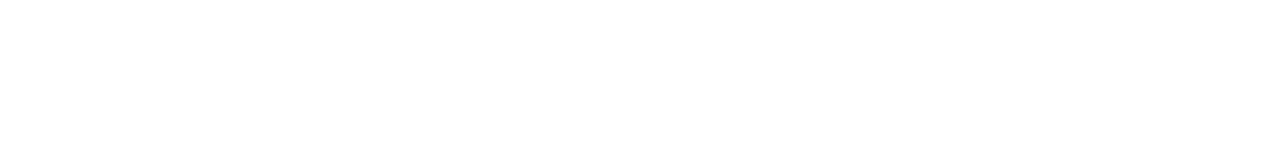
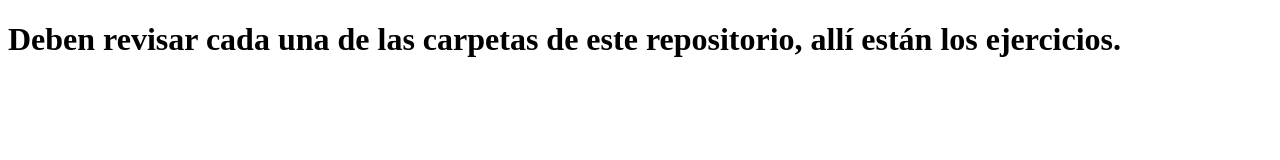
Before and after one commit to nicoarbe/Geek-Book, a plain HTML site: page index.html in a window 1280 px wide. Drawn offline with Linux system fonts and the light colour scheme.

Commit message:
Explicación para revisar el repositorio

```diff
--- a/index.html
+++ b/index.html
@@ -6,6 +6,6 @@
     <title>Document</title>
 </head>
 <body>
-
+    <h1>Deben revisar cada una de las carpetas de este repositorio, allí están los ejercicios.</h1>
 </body>
 </html>
```
